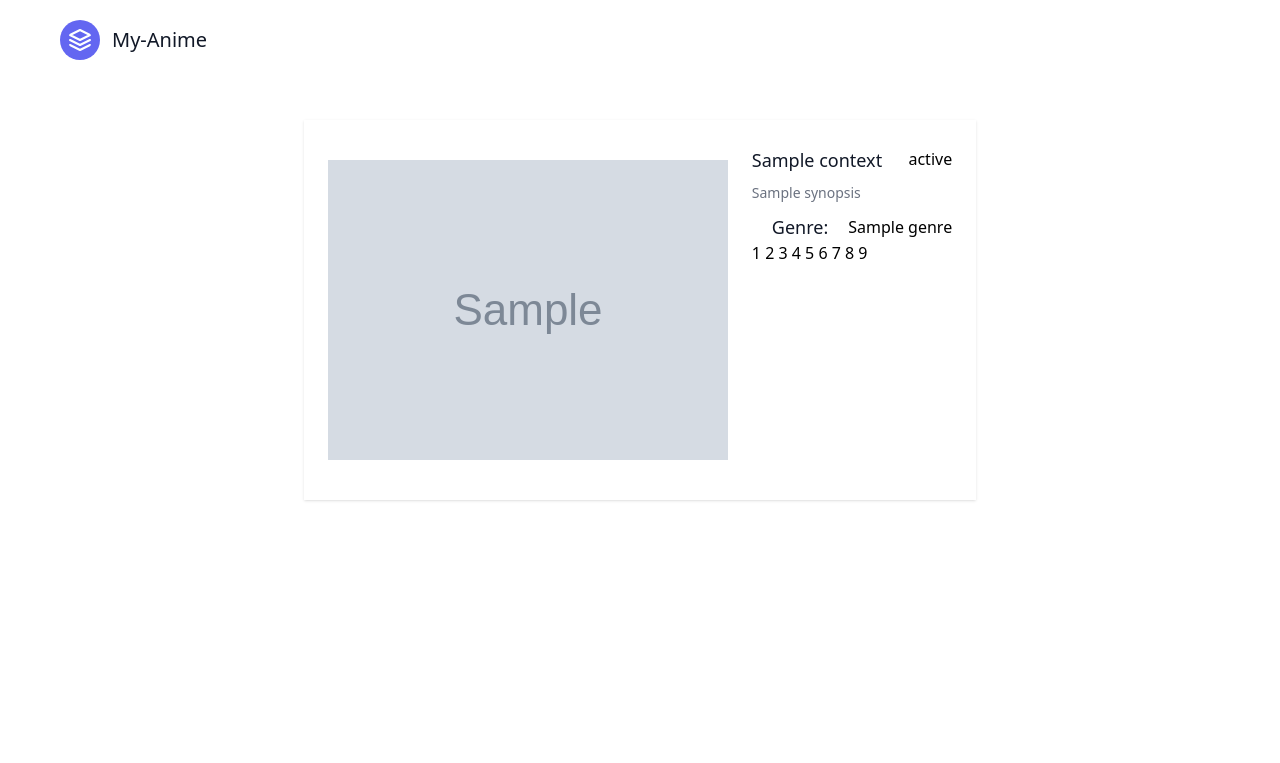
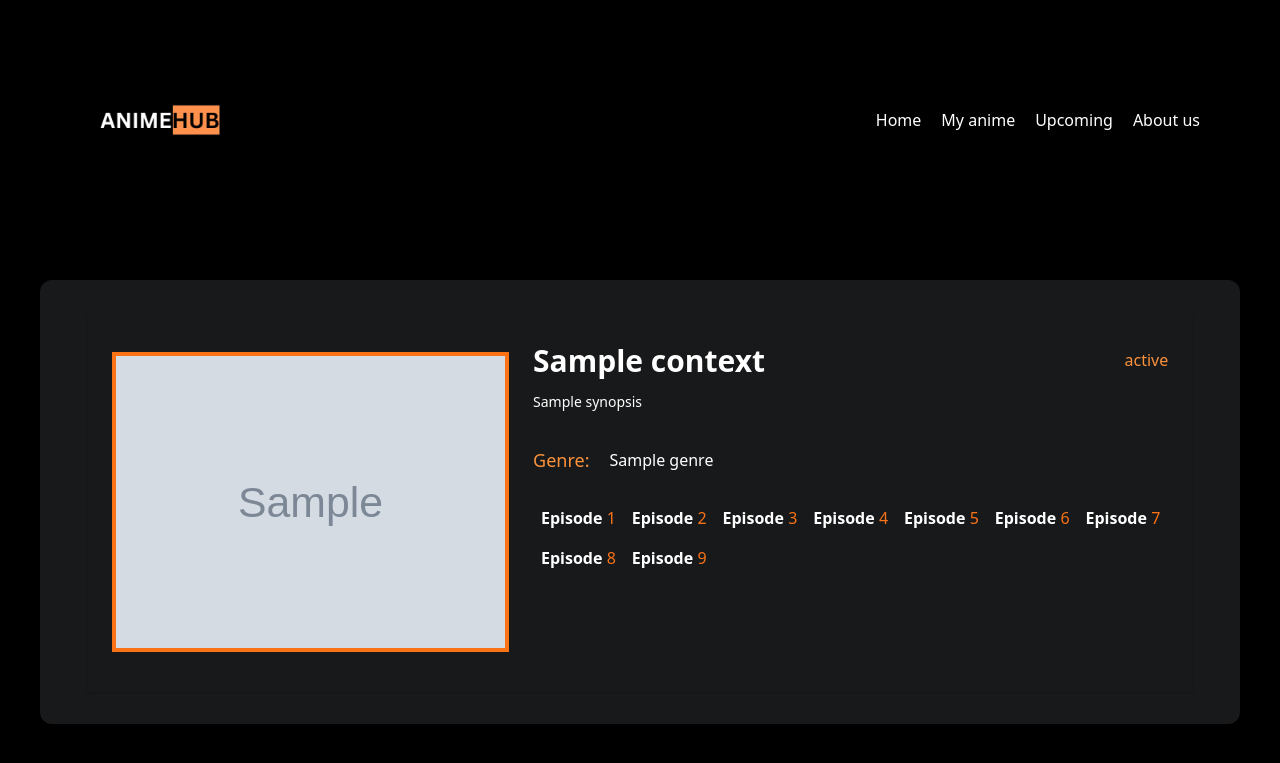
Before and after one commit to GenVenom/my-anime-dev, a Flask app: template templates/anime_info.html in a window 1280 px wide. Shown: the top 763 px of the page. Run offline with Flask 2, Linux system fonts and the light colour scheme; the template is opened without the code that fills it: most values are stand-ins (such as "Sample title", 1, 10 or a date in 2020); grey boxes marked "Sample" are stand-in pictures; some libraries are stand-ins or nearby versions.

Commit message:
404.html page done and improved search and anime info page video player remains

```diff
--- a/app.py
+++ b/app.py
@@ -86,6 +86,10 @@ async def video(anime_name , ep_id):
     print(video_url)
     return render_template("video_player.html",video_feed= video_url)
 
+# not found route
+@app.errorhandler(404)
+def not_found(e):
+    return render_template("404.html")
 
 if __name__ == "__main__":
     app.run(debug=True)
--- a/templates/anime_info.html
+++ b/templates/anime_info.html
@@ -3,57 +3,60 @@
     <head>
         <title> Anime Info</title>
     </head>
-    <body>
+    <body class='bg-black'>
 
 
-        <div class=' flex items-center justify-center max-w-[1200px] mx-auto'>
+        <div class='flex items-center bg-black justify-center max-w-[1200px] mx-auto'>
             <div class='w-full'>
               {% extends "navbar.html" %} {% block content %}
             </div>
           </div>
-        <div class='max-w-[1200px] p-10 mx-auto flex items-center justify-center '>
+        <div class='max-w-[1200px] bg-[#18191a] rounded-xl p-8 mt-10 mx-auto flex items-center justify-center mb-8'>
           <div>
-            <article class="overflow-hidden flex shadow transition hover:shadow-lg">
+            <article class="overflow-hidden bg-[#18191a] flex shadow transition hover:shadow-lg">
 
                     <img
                   alt="Office"
                   src={{ context ['img_url'] }}
-                  class=" mt-10 mb-10 ml-6 object-cover"
+                  class=" mt-10 mb-10 h-[300px] ml-6 object-cover border-[4px] border-orange-500 hover:scale-110 transition-all ease-in-out duration-400"
                 />
 
-                <div class="bg-white p-4 sm:p-6">
+                <div class="bg-[#18191a] text-white p-4 sm:p-6 ">
 
                 <div class='flex justify-between items-center'>
                     <a href="#">
-                        <h3 class="mt-0.5 text-lg text-gray-900">
+                        <h3 class="mt-0.5 text-[30px] font-bold text-white">
                           {{context['title']}}
                         </h3>
                       </a>
 
-                      <p>{{context['status']}}</p>
+                      <p class='text-orange-400'>{{context['status']}}</p>
                 </div>
 
-                  <p class="mt-2 mb-2 text-sm leading-relaxed text-gray-500 line-clamp-3">
+                  <p class="mt-2 mb-2 text-sm leading-relaxed text-white line-clamp-3">
 
                     {{context['synopsis']}}
 
 
                   </p>
 
-                  <ul class='ml-5 flex gap-5 items-center justify-center'>
-                    <h3 class=" text-lg text-gray-900">
+                  <ul class='flex gap-5 py-6'>
+                    <h3 class=" text-lg text-orange-400">
                         Genre:
                       </h3>
-                    <div class='flex gap-5'>
+                    <div class='flex items-center justify-center gap-5'>
                       {{context['genre']}}
                     </div>
                   </ul>
-                  <div>
-
+                  <div class='grid grid-cols-7 '>
                   {% for i in range(1,context['episodes']+1) %}
-                  <a href={{url_for('video',anime_name= context['title'],ep_id=i)}}>
-                  {{i}}
-                  </a>
+                    <a href={{url_for('video',anime_name= context['title'],ep_id=i)}}>
+                      <div>
+                        <button class='bg-[#18191a] group text-white p-2 rounded-xl hover:bg-orange-400 hover:text-black transition-all ease-in-out duration-400'>
+                        <span class='font-bold'>Episode</span> <span class='text-orange-500 group-hover:text-white'>{{i}}</span>
+                        </button>
+                      </div>
+                      </a>
                   {% endfor %}
                   </div>
                 </div>
--- a/templates/navbar.html
+++ b/templates/navbar.html
@@ -8,17 +8,14 @@
     <body>
         <header class="text-gray-600 body-font">
   <div class="container mx-auto flex flex-wrap p-5 flex-col md:flex-row items-center">
-    <a class="flex title-font font-medium items-center text-gray-900 mb-4 md:mb-0">
-      <svg xmlns="http://www.w3.org/2000/svg" fill="none" stroke="currentColor" stroke-linecap="round" stroke-linejoin="round" stroke-width="2" class="w-10 h-10 text-white p-2 bg-indigo-500 rounded-full" viewBox="0 0 24 24">
-        <path d="M12 2L2 7l10 5 10-5-10-5zM2 17l10 5 10-5M2 12l10 5 10-5"></path>
-      </svg>
-      <span class="ml-3 text-xl">My-Anime</span>
+    <a class="flex title-font font-medium items-center text-gray-900 mb-4 md:mb-0" href={{url_for('index')}}>
+      <img src='../static/ANIMEHUB-removebg-preview.png' class='w-[200px]'></img>
     </a>
     <nav class="md:ml-auto flex flex-wrap items-center text-white justify-center">
-      <a href  = {{url_for('index')}} class="mr-5 hover:text-gray-900 cursor-pointer">Home</a>
-      <a class="mr-5 hover:text-orange-900 cursor-pointer">My anime</a>
-      <a class="mr-5 hover:text-orange-900 cursor-pointer">Upcoming</a>
-      <a class="mr-5 hover:text-orange-900 cursor-pointer">About us</a>
+      <a href  = {{url_for('index')}} class="mr-5 hover:text-orange-600 cursor-pointer">Home</a>
+      <a class="mr-5 hover:text-orange-600 cursor-pointer">My anime</a>
+      <a class="mr-5 hover:text-orange-600 cursor-pointer">Upcoming</a>
+      <a class="mr-5 hover:text-orange-600 cursor-pointer">About us</a>
     </nav>
 
   </div>
```
Also changed, not shown: templates/404.html (added, +34 -0 lines), templates/index.html (+7 -5 lines), templates/search.html (+34 -7 lines).
